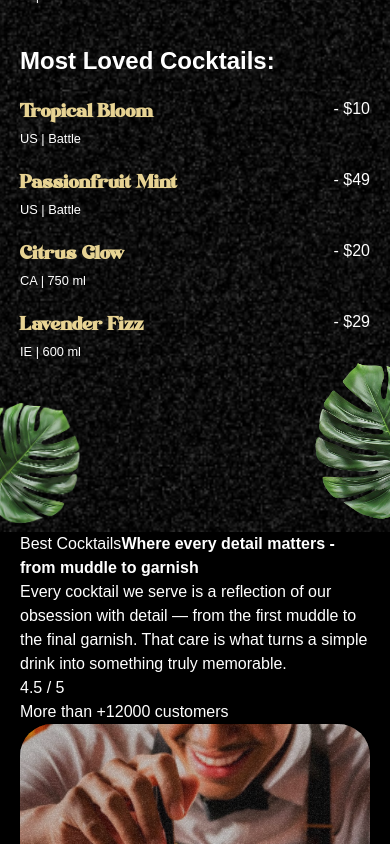
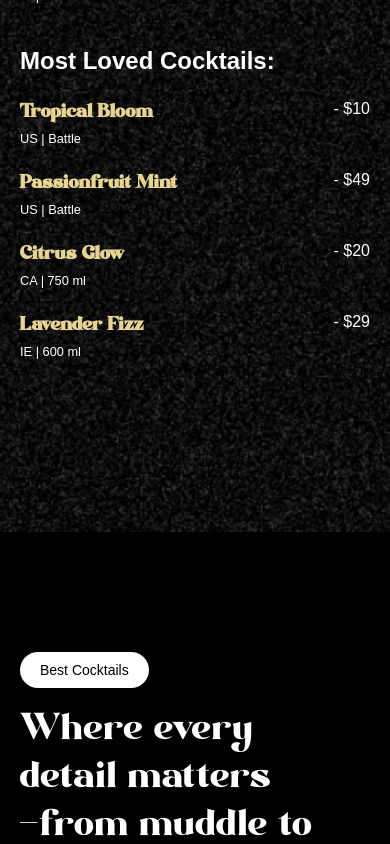
Before and after one commit to Gebraiel/Velvet-Pour, a React (Vite) app: page / in a window 390 px wide. Shown: the part 1156-2000 px from the top of the page. Built offline with nearby package versions, Linux system fonts and the light colour scheme; a web font is replaced by a local one.

Commit message:
add animation to about section

```diff
--- a/src/ui/AboutSection.jsx
+++ b/src/ui/AboutSection.jsx
@@ -1,70 +1,75 @@
-import React from 'react'
+import React, { useRef } from 'react'
 import NoisyBg from './NoisyBg'
+import { useGSAP } from '@gsap/react'
+import gsap from 'gsap';
+import { SplitText } from 'gsap/all';
+gsap.registerPlugin(SplitText);
 
 export default function AboutSection() {
+    const aboutSection = useRef(null)
+    useGSAP(()=>{
+        let split = SplitText.create(".left-content b", { type: "lines" });
+        const tl=gsap.timeline({
+            scrollTrigger:".content-container"
+        })
+        tl.from(".left-content span",{
+            opacity:0,
+            duration:0.7
+        })
+        .from(split.lines,{
+            y:50,
+            opacity:0,
+            stagger:0.1,
+            duration:0.7,
+
+        })
+        gsap.from(".image-fadein",{
+            opacity:0,
+            duration:0.7,
+            stagger:0.1,
+            scrollTrigger:".image-fadein"
+        })
+    },{scope:aboutSection})
   return (
-    <section className='bg-black'>
+    <section ref={aboutSection} className='bg-black py-30'>
         <div className='container'>
-            <div>
-                <div className="left-content text-white">
-                    <span>Best Cocktails</span>
-                    <b>Where every detail matters -from muddle to garnish</b>
+            <div className='content-container flex flex-col md:flex-row justify-between gap-5 mb-10'>
+                <div className="left-content text-white flex flex-col items-start gap-5 max-w-lg">
+                    <span className='px-5 py-2 bg-white rounded-4xl text-black text-sm'>Best Cocktails</span>
+                    <b className='font-modern-negra text-[clamp(3rem,2.8676rem_+_0.5647vw,3.75rem)] leading-none font-light '>Where every detail matters -from muddle to garnish</b>
                 </div>
-                <div className="right-content text-white">
+                <div className="right-content text-white max-w-md flex flex-col gap-10">
                     <p>Every cocktail we serve is a reflection of our obsession with detail — from the first muddle to the final garnish. That care is what turns a simple drink into something truly memorable.</p>
                     <div>
-                        <div>
-                            <span>4.5</span> / 5
+                        <div className='text-3xl'>
+                            <span className='text-[#e7d393] text-5xl font-bold'>4.5</span> / 5
                         </div>
-                        <p>More than +12000 customers </p>
+                        <p className='text-sm'>More than +12000 customers </p>
                     </div>
                 </div>
             </div>
-            {/* <div className='grid grid-cols-4 grid-rows-2 gap-5'>
-                <div className='relative rounded-4xl col-span-1 '>
+
+            <div className='flex flex-row  flex-wrap gap-5'>
+                <div className='image-fadein relative rounded-4xl col-span-1 md:w-[calc(100%_/_4_-_20px)]  sm:w-[calc(100%_/_2_-_20px)] w-full sm:aspect-auto aspect-square'>
                     <NoisyBg className='rounded-4xl' imageClass="rounded-4xl"/>
                     <img className='w-full h-full rounded-4xl object-cover object-center' src="/About/abt1.png" alt="About Image 1" />
                 </div>
-                <div className='relative rounded-4xl col-span-2'>
-                    <NoisyBg/>
-                    <img className='w-full h-full rounded-4xl object-cover object-center' src="/About/abt2.png" alt="About Image 1" />
-                </div>
-                <div className='relative rounded-4xl col-span-1'>
-                    <NoisyBg/>
-                    <img className='w-full h-full rounded-4xl object-cover object-center' src="/About/abt5.png" alt="About Image 1" />
-                </div>
-                <div className='relative rounded-4xl col-span-2' >
-                    <NoisyBg/>
-                    <img className='w-full h-full rounded-4xl object-cover object-center' src="/About/abt3.png" alt="About Image 1" />
-                </div>
-                <div className='relative rounded-4xl col-span-2'>
-                    <NoisyBg/>
-                    <img className='w-full h-full rounded-4xl object-cover object-center' src="/About/abt4.png" alt="About Image 1" />
-                </div>
-
-            </div> */}
-            <div className='flex flex-row  flex-wrap gap-5'>
-                <div className='relative rounded-4xl col-span-1 md:w-[calc(100%_/_4_-_20px)]  sm:w-[calc(100%_/_2_-_20px)] w-full sm:aspect-auto aspect-square'>
-                    <NoisyBg className='rounded-4xl' imageClass="rounded-4xl"/>
-                    <img className='w-full h-full rounded-4xl object-cover object-center' src="/About/abt1.png" alt="About Image 1" />
-                </div>
-                <div className='relative rounded-4xl col-span-2 md:w-[calc(100%_/_2_-_20px)] sm:w-[calc(100%_/_2_-_20px)] w-full sm:aspect-auto aspect-square'>
+                <div className='image-fadein relative rounded-4xl col-span-2 md:w-[calc(100%_/_2_-_20px)] sm:w-[calc(100%_/_2_-_20px)] w-full sm:aspect-auto aspect-square'>
                     <NoisyBg className='rounded-4xl' imageClass="rounded-4xl"/>
                     <img className='w-full h-full rounded-4xl object-cover object-center' src="/About/abt2.png" alt="About Image 1" />
                 </div>
-                <div className='relative rounded-4xl col-span-1 md:w-[calc(100%_/_4_-_20px)] sm:w-[calc(100%_/_2_-_20px)] w-full sm:aspect-auto aspect-square '>
+                <div className='image-fadein relative rounded-4xl col-span-1 md:w-[calc(100%_/_4_-_20px)] sm:w-[calc(100%_/_2_-_20px)] w-full sm:aspect-auto aspect-square '>
                     <NoisyBg className='rounded-4xl' imageClass="rounded-4xl"/>
                     <img className='w-full h-full rounded-4xl object-cover object-center' src="/About/abt5.png" alt="About Image 1" />
                 </div>
-                <div className='relative rounded-4xl col-span-2 md:w-[calc(100%_/_3_*_2_-_20px)] sm:w-[calc(100%_/_2_-_20px)] w-full sm:aspect-auto aspect-square' >
+                <div className='image-fadein relative rounded-4xl col-span-2 md:w-[calc(100%_/_3_*_2_-_20px)] sm:w-[calc(100%_/_2_-_20px)] w-full sm:aspect-auto aspect-square' >
                     <NoisyBg className='rounded-4xl' imageClass="rounded-4xl"/>
                     <img className='w-full h-full rounded-4xl object-cover object-center' src="/About/abt3.png" alt="About Image 1" />
                 </div>
-                <div className='relative rounded-4xl col-span-2 md:w-[calc(100%_/_3_-_20px)] sm:w-[calc(100%_-_20px)] w-full sm:aspect-auto aspect-square'>
+                <div className='image-fadein relative rounded-4xl col-span-2 md:w-[calc(100%_/_3_-_20px)] sm:w-[calc(100%_-_20px)] w-full sm:aspect-auto aspect-square'>
                     <NoisyBg className='rounded-4xl' imageClass="rounded-4xl"/>
                     <img className='w-full h-full rounded-4xl object-cover object-center' src="/About/abt4.png" alt="About Image 1" />
                 </div>
-
             </div>
         </div>
     </section>
--- /dev/null
+++ b/src/ui/FeaturesSection.jsx
@@ -0,0 +1,11 @@
+import React from 'react'
+
+export default function FeaturesSection() {
+  return (
+        <section className='bg-black py-30'>
+            <div className='container'>
+
+            </div>
+        </section>
+  )
+}
--- a/src/ui/HeroSection.jsx
+++ b/src/ui/HeroSection.jsx
@@ -87,11 +87,24 @@ export default function HeroSection() {
             scrollTrigger:'.cocktail.right-to-left',
             opacity:0,
             stagger:0.1,
-            duration:0.7
+            duration:0.7,
+
         })
         gsap.from(".left-leaf",{
             x:-200,
-            y:200
+            y:200,
+            scrollTrigger:{
+                target:".left-leaf",
+                scrub:true
+            }
+        })
+         gsap.from(".right-leaf",{
+            x:200,
+            y:200,
+            scrollTrigger:{
+                target:".left-leaf",
+                scrub:true
+            }
         })
         videoRef.current.addEventListener("loadedmetadata",()=>{
             console.log(videoRef.current.duration);
--- a/src/ui/Main.jsx
+++ b/src/ui/Main.jsx
@@ -1,6 +1,7 @@
 import React, { useRef } from 'react'
 import HeroSection from './HeroSection';
 import AboutSection from './AboutSection';
+import FeaturesSection from './FeaturesSection';
 
 
 export default function Main() {
@@ -9,6 +10,7 @@ export default function Main() {
     <>
         <HeroSection/>
         <AboutSection/>
+        <FeaturesSection/>
     </>
   )
 }
```
